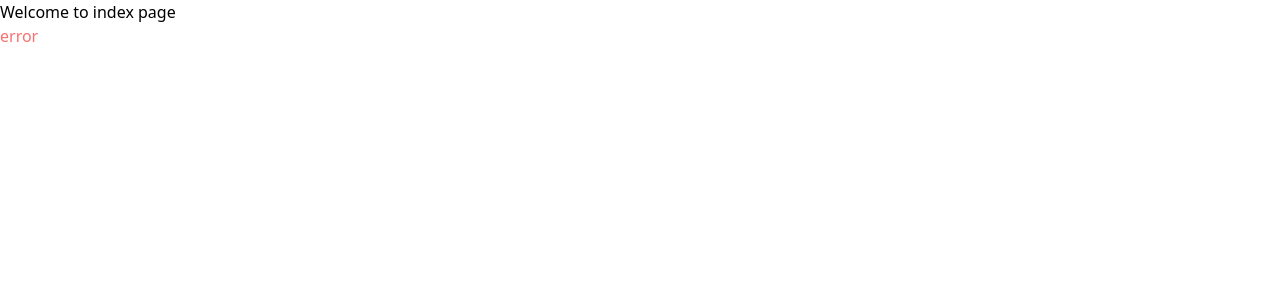
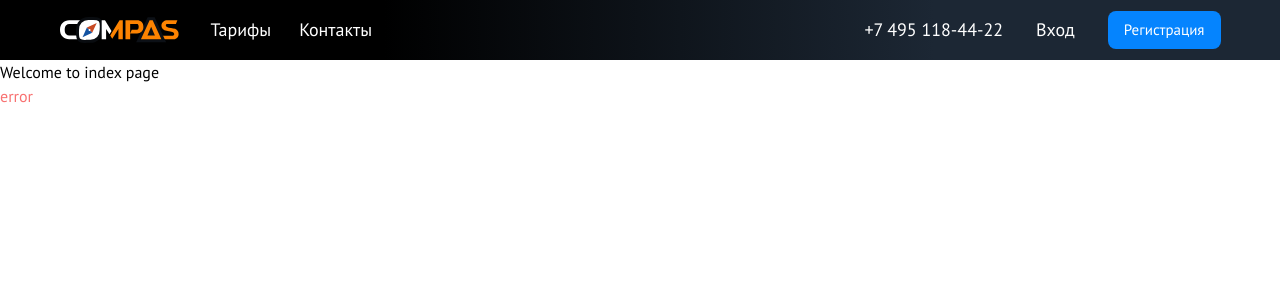
Before and after one commit to selimdev00/paxcom-pexel-perfect, a Nuxt app: page / in a window 1280 px wide. Shown: the top 300 px of the page. Built offline with nearby package versions, Linux system fonts and the light colour scheme.

Commit message:
[header]: component added & tailwind config created

```diff
--- /dev/null
+++ b/app.config.ts
@@ -0,0 +1,5 @@
+export default defineAppConfig({
+  contacts: {
+    phoneNumber: "+7 495 118-44-22",
+  },
+});
--- /dev/null
+++ b/assets/global.css
@@ -0,0 +1,9 @@
+@import url("https://fonts.googleapis.com/css2?family=PT+Sans:ital,wght@0,400;0,700;1,400;1,700&display=swap");
+
+html {
+  @apply scroll-smooth;
+}
+
+body {
+  @apply font-pt;
+}
--- /dev/null
+++ b/components/Layout/Header.vue
@@ -0,0 +1,42 @@
+<script setup lang="ts">
+const appConfig = useAppConfig();
+
+const nav = [
+  {
+    label: "Тарифы",
+    to: "",
+  },
+  {
+    label: "Контакты",
+    to: "",
+  },
+];
+</script>
+
+<template>
+  <header class="bg-header-gradient text-white h-[60px] flex items-center">
+    <div class="container py-3 flex items-center justify-between">
+      <div class="flex items-center gap-8">
+        <Logo />
+
+        <nav>
+          <ul class="flex items-center text-lg gap-7">
+            <li v-for="item in nav" :key="item.to">
+              <nuxt-link :to="item.to">{{ item.label }}</nuxt-link>
+            </li>
+          </ul>
+        </nav>
+      </div>
+
+      <div class="flex items-center gap-[17px]">
+        <a :href="appConfig.contacts.phoneNumber" class="text-lg">
+          {{ appConfig.contacts.phoneNumber }}
+        </a>
+
+        <UIButton variant="naked" class="!text-lg">Вход</UIButton>
+
+        <UIButton>Регистрация</UIButton>
+      </div>
+    </div>
+  </header>
+</template>
--- /dev/null
+++ b/components/Logo.vue
@@ -0,0 +1,65 @@
+<template>
+  <svg
+    width="119"
+    height="26"
+    viewBox="0 0 119 26"
+    fill="none"
+    xmlns="http://www.w3.org/2000/svg"
+  >
+    <g clip-path="url(#clip0_1_18)">
+      <path
+        d="M112.625 22.305C114.187 22.305 115.525 21.914 116.64 21.133C117.921 20.237 118.578 18.914 118.609 17.164C118.651 14.706 117.479 12.94 115.093 11.867C113.937 11.45 112.567 11.138 110.984 10.93C109.401 10.721 108.244 10.482 107.515 10.21C106.401 9.815 105.843 9.263 105.843 8.555C105.843 8.045 105.984 7.643 106.265 7.352C106.546 7.06 106.937 6.914 107.437 6.914H115.89L117.406 3.242H107.437C105.812 3.242 104.432 3.706 103.297 4.632C102.057 5.632 101.437 6.94 101.437 8.555C101.437 10.659 102.442 12.19 104.453 13.148C105.609 13.586 107.127 13.958 109.007 14.266C110.887 14.573 112.213 14.898 112.984 15.242C113.807 15.617 114.214 16.242 114.203 17.117C114.213 17.637 114.067 18.039 113.765 18.32C113.484 18.529 113.104 18.633 112.625 18.633L97.359 18.628L95.843 22.3L112.625 22.305Z"
+        fill="#FD8301"
+      />
+      <path
+        d="M78.525 23.805L88.598 1.758H93.698L103.772 23.805H78.525ZM92.655 17.038L91.163 13.581L89.72 17.039L92.655 17.038Z"
+        fill="#FD8301"
+        stroke="#0C1016"
+        stroke-width="3"
+      />
+      <path
+        d="M70.172 7.02302H77.109C77.442 7.02302 77.755 7.16902 78.047 7.46102C78.474 7.87802 78.687 8.67402 78.687 9.85102C78.687 11.018 78.474 11.81 78.047 12.227C77.755 12.518 77.442 12.664 77.109 12.664H71.734L70.172 16.445V7.02302ZM70.172 16.445H77.109C78.932 16.445 80.469 15.82 81.719 14.57C82.833 13.456 83.39 11.883 83.39 9.85202C83.39 7.82002 82.833 6.24202 81.718 5.11702C80.468 3.87702 78.932 3.25702 77.109 3.25702H65.47V22.305H70.173L70.172 16.445Z"
+        fill="#FD8301"
+      />
+      <path
+        d="M26.094 22.356C25.812 21.754 25.621 21.228 25.521 20.779C25.421 20.329 25.325 19.564 25.234 18.485L9.219 18.539C8.073 18.539 7.068 18.107 6.203 17.242C5.203 16.242 4.703 14.706 4.703 12.632C4.703 10.758 5.203 9.32002 6.203 8.32002C7.068 7.45602 8.073 7.02302 9.219 7.02302L23.514 7.01502C23.964 6.12202 24.394 5.45302 24.804 5.00702C25.07 4.71802 25.596 4.14502 26.381 3.28702L9.219 3.25702C6.583 3.25702 4.359 4.16902 2.547 5.99202C0.849 7.68002 0 9.89302 0 12.632C0 15.57 0.849 17.882 2.547 19.57C4.359 21.393 6.583 22.305 9.219 22.305L26.094 22.355V22.356Z"
+        fill="white"
+      />
+      <path
+        d="M62.797 22.305V3.258H59.515L50.203 18.414L52.25 21.711L58.406 11.945V22.305H62.797Z"
+        fill="#FD8301"
+      />
+      <path
+        d="M32.04 1.55501C34.913 1.43401 38.076 1.53101 39.776 3.24101C41.316 4.77101 41.412 7.73401 41.249 10.728C41.211 11.437 41.172 12.136 41.172 12.789C41.172 16.419 40.129 19.168 38.189 21.097C36.087 23.21 33.51 24.273 30.453 24.273H28.234C27.645 24.273 27.008 24.32 26.351 24.366L25.578 24.419C23.078 24.574 20.661 24.368 19.158 22.865C17.563 21.27 17.399 17.815 17.485 14.512C17.5 13.919 17.515 13.338 17.515 12.789C17.515 9.37401 18.547 6.71801 20.499 4.77901C22.6 2.66501 25.177 1.60201 28.234 1.60201H30.453C30.946 1.60201 31.483 1.57801 32.04 1.55501Z"
+        fill="white"
+        stroke="#090C10"
+        stroke-width="3"
+      />
+      <path
+        d="M46.094 22.305V11.945L49.469 17.242L51.515 13.961L44.985 3.258H41.703V22.305H46.094Z"
+        fill="white"
+      />
+      <path
+        fill-rule="evenodd"
+        clip-rule="evenodd"
+        d="M36.7334 6.04107L32.1719 15.6726L26.8997 10.4004L36.7334 6.04107Z"
+        fill="#C74923"
+      />
+      <path
+        fill-rule="evenodd"
+        clip-rule="evenodd"
+        d="M22.5397 20.2348L32.1719 15.6726L26.8997 10.4004L22.5397 20.2348Z"
+        fill="#1353A2"
+      />
+      <path
+        d="M28.8259 13.7464C29.2179 14.1385 29.8536 14.1385 30.2457 13.7464C30.6378 13.3543 30.6378 12.7186 30.2457 12.3265C29.8536 11.9345 29.2179 11.9345 28.8259 12.3265C28.4338 12.7186 28.4338 13.3543 28.8259 13.7464Z"
+        fill="white"
+      />
+    </g>
+    <defs>
+      <clipPath id="clip0_1_18">
+        <rect width="119" height="26" fill="white" />
+      </clipPath>
+    </defs>
+  </svg>
+</template>
--- /dev/null
+++ b/components/UI/Button.vue
@@ -0,0 +1,24 @@
+<script lang="ts" setup>
+interface Props {
+  variant?: "primary" | "naked";
+}
+
+const props = withDefaults(defineProps<Props>(), {
+  variant: "primary",
+});
+
+const classList = computed(() => {
+  return [
+    "py-2 px-4 rounded-lg text-[15px]",
+    {
+      "bg-primary text-white": props.variant === "primary",
+    },
+  ];
+});
+</script>
+
+<template>
+  <button :class="classList">
+    <slot />
+  </button>
+</template>
--- a/layouts/default.vue
+++ b/layouts/default.vue
@@ -1,3 +1,7 @@
 <template>
-  <slot />
+  <LayoutHeader />
+
+  <main>
+    <slot />
+  </main>
 </template>
--- a/nuxt.config.ts
+++ b/nuxt.config.ts
@@ -13,6 +13,7 @@ export default defineNuxtConfig({
       stylistic: true,
     },
   },
+  css: ["~/assets/global.css"],
   app: {
     head: {
       charset: "utf-8",
--- a/tailwind.config.js
+++ b/tailwind.config.js
@@ -2,7 +2,30 @@
 export default {
   content: [],
   theme: {
-    extend: {},
+    extend: {
+      colors: {
+        primary: {
+          400: "#0584FE",
+          DEFAULT: "#0584FE",
+        },
+      },
+      backgroundImage: {
+        "header-gradient": "linear-gradient(90deg, #000000 30%, #1C2734 73%)",
+      },
+      fontFamily: {
+        pt: ["PT Sans", "sans-serif"],
+      },
+      container: {
+        center: true,
+        padding: "1rem",
+        screens: {
+          sm: "600px",
+          md: "728px",
+          lg: "984px",
+          "2xl": "1193px",
+        },
+      },
+    },
   },
   plugins: [],
-}
+};
```
